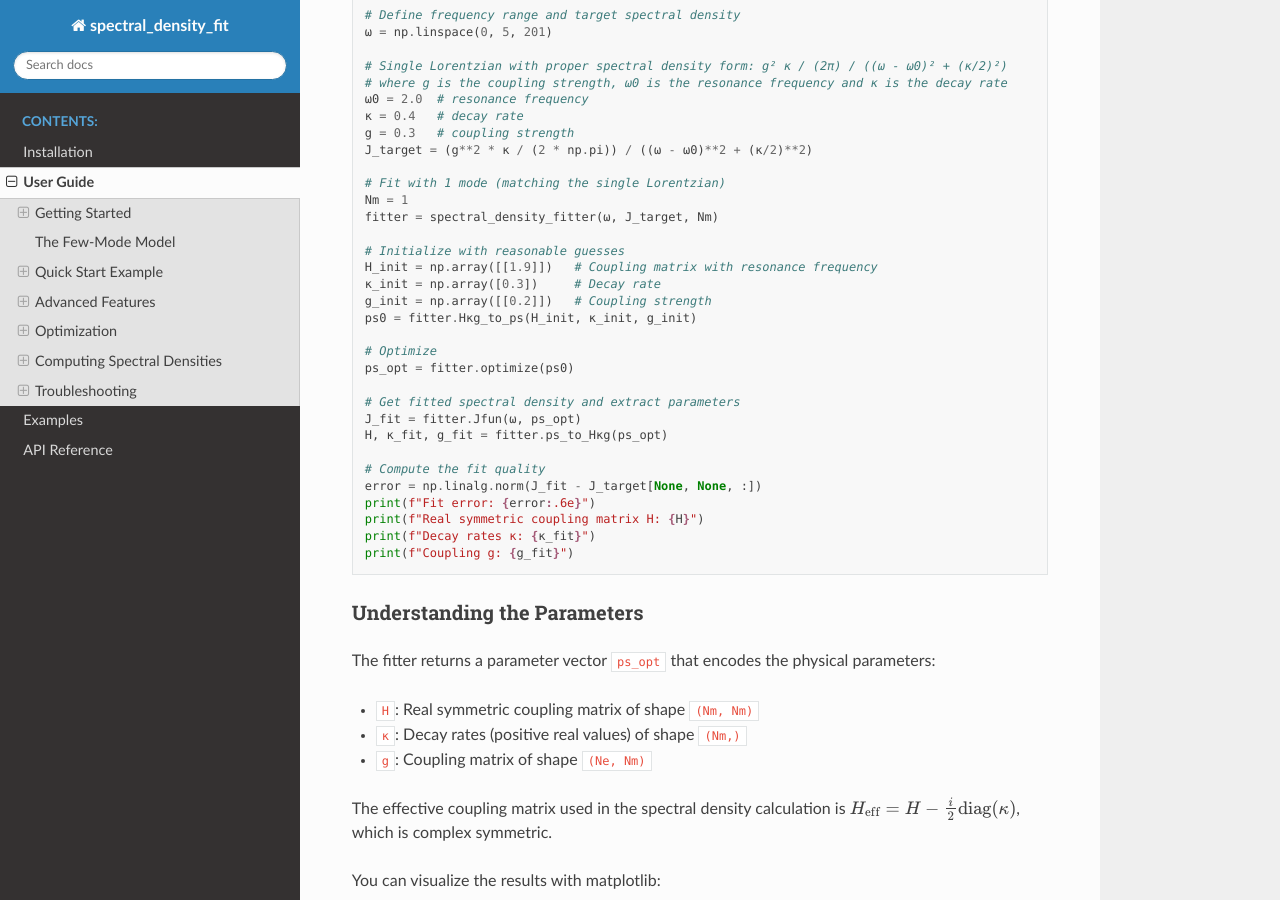
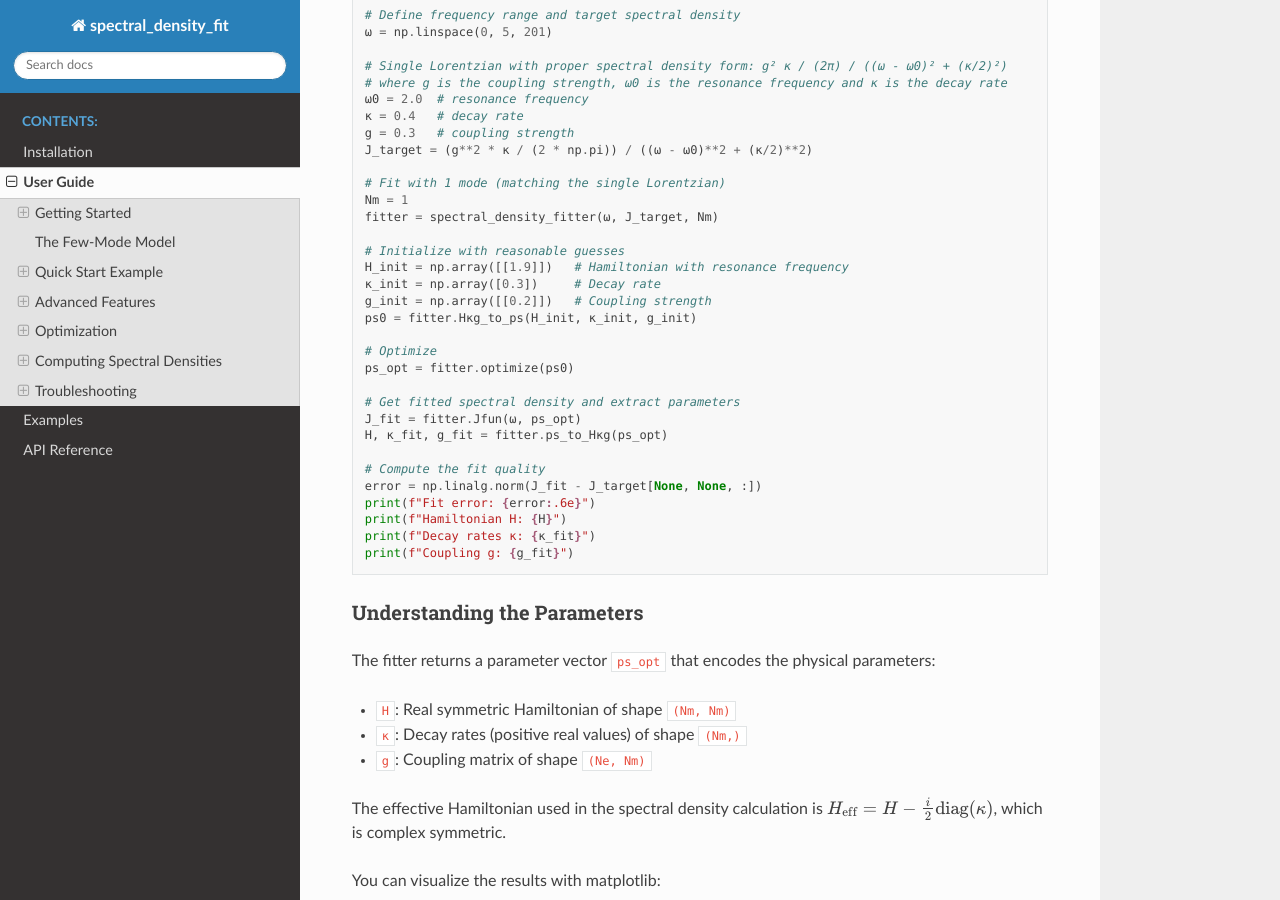
Before and after one commit to jfeist/spectral_density_fit, a Sphinx documentation site: the page built from docs/user_guide.md, in a window 1280 px wide and 900 px high, scrolled down 1231 px. Built offline with Sphinx 7.4.7 and the Read the Docs theme 3.1.0, drawn with Linux system fonts in a browser that asks for light colours; some of the changed text lies outside the part shown.

Commit message:
fix coupling matrix -> Hamiltonian

````diff
--- a/docs/user_guide.md
+++ b/docs/user_guide.md
@@ -21,11 +21,11 @@ Without this configuration, you will receive a runtime warning, and fitting accu
 
 The package fits an arbitrary spectral density $J(\omega)$ with a few-mode model described by:
 
-- A real symmetric coupling matrix `H` (of size `Nm x Nm`)
+- A real symmetric Hamiltonian `H` (of size `Nm x Nm`)
 - Decay rates `κ` (positive real vector of size `Nm`)
 - A coupling matrix `g` (of size `Ne x Nm`)
 
-The complex symmetric effective coupling matrix is $H_{\text{eff}} = H - \frac{i}{2} \mathrm{diag}(\kappa)$.
+The complex symmetric effective Hamiltonian is $H_{\text{eff}} = H - \frac{i}{2} \mathrm{diag}(\kappa)$.
 
 The spectral density is then computed as:
 
@@ -60,7 +60,7 @@ Nm = 1
 fitter = spectral_density_fitter(ω, J_target, Nm)
 
 # Initialize with reasonable guesses
-H_init = np.array([[1.9]])   # Coupling matrix with resonance frequency
+H_init = np.array([[1.9]])   # Hamiltonian with resonance frequency
 κ_init = np.array([0.3])     # Decay rate
 g_init = np.array([[0.2]])   # Coupling strength
 ps0 = fitter.Hκg_to_ps(H_init, κ_init, g_init)
@@ -75,7 +75,7 @@ H, κ_fit, g_fit = fitter.ps_to_Hκg(ps_opt)
 # Compute the fit quality
 error = np.linalg.norm(J_fit - J_target[None, None, :])
 print(f"Fit error: {error:.6e}")
-print(f"Real symmetric coupling matrix H: {H}")
+print(f"Hamiltonian H: {H}")
 print(f"Decay rates κ: {κ_fit}")
 print(f"Coupling g: {g_fit}")
 ```
@@ -84,11 +84,11 @@ print(f"Coupling g: {g_fit}")
 
 The fitter returns a parameter vector `ps_opt` that encodes the physical parameters:
 
-- `H`: Real symmetric coupling matrix of shape `(Nm, Nm)`
+- `H`: Real symmetric Hamiltonian of shape `(Nm, Nm)`
 - `κ`: Decay rates (positive real values) of shape `(Nm,)`
 - `g`: Coupling matrix of shape `(Ne, Nm)`
 
-The effective coupling matrix used in the spectral density calculation is $H_\mathrm{eff} = H - \frac{i}{2} \mathrm{diag}(\kappa)$, which is complex symmetric.
+The effective Hamiltonian used in the spectral density calculation is $H_\mathrm{eff} = H - \frac{i}{2} \mathrm{diag}(\kappa)$, which is complex symmetric.
 
 You can visualize the results with matplotlib:
 
@@ -249,7 +249,7 @@ There are two methods for computing spectral densities directly:
 from spectral_density_fit import Jmod
 import jax.numpy as jnp
 
-# Create effective coupling matrix
+# Create effective Hamiltonian
 H = ...  # Complex symmetric matrix
 κ = ...  # Decay rates
 g = ...  # Coupling
````
